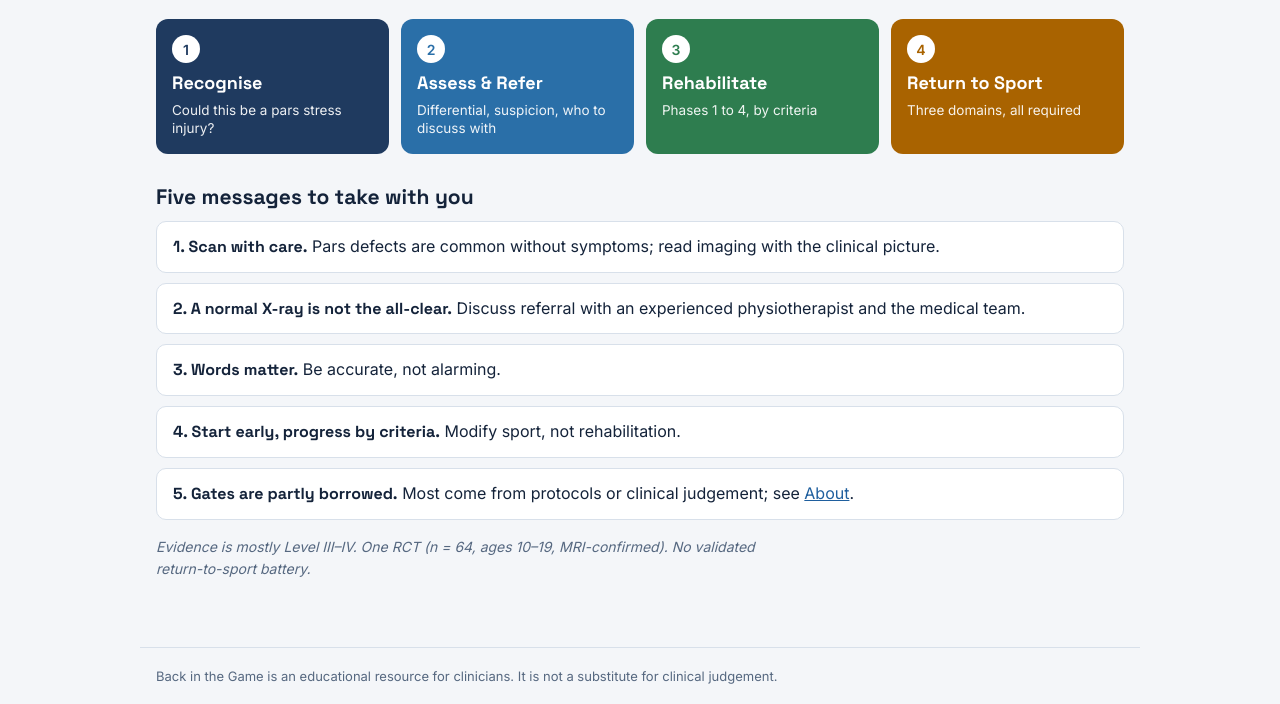
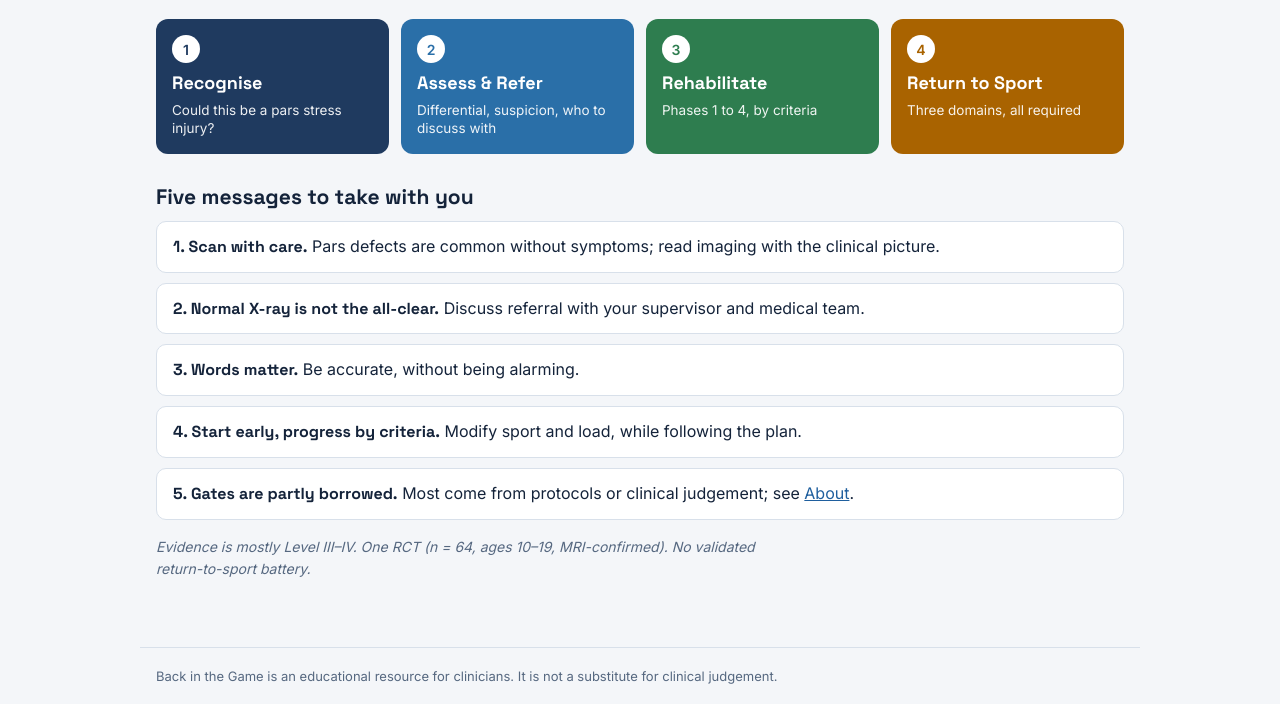
Before and after one commit to kanecousins/Back-In-The-Game-, a plain HTML site: page index.html in a window 1280 px wide. Shown: the part 221-925 px from the top of the page. Drawn offline with Linux system fonts and the light colour scheme.

Commit message:
Update the five key messages on the home page
Co-Authored-By: Claude Opus 5.5 <noreply@anthropic.com>
Claude-Session: https://claude.ai/code/session_01BosYQWU7KBfHmUpwv8zkF3

```diff
--- a/index.html
+++ b/index.html
@@ -44,11 +44,12 @@
             picture.
           </li>
           <li>
-            <b>2. A normal X-ray is not the all-clear.</b> Discuss referral with an experienced
-            physiotherapist and the medical team.
+            <b>2. Normal X-ray is not the all-clear.</b> Discuss referral with your supervisor and medical team.
           </li>
-          <li><b>3. Words matter.</b> Be accurate, not alarming.</li>
-          <li><b>4. Start early, progress by criteria.</b> Modify sport, not rehabilitation.</li>
+          <li><b>3. Words matter.</b> Be accurate, without being alarming.</li>
+          <li>
+            <b>4. Start early, progress by criteria.</b> Modify sport and load, while following the plan.
+          </li>
           <li>
             <b>5. Gates are partly borrowed.</b> Most come from protocols or clinical judgement; see
             <a href="about.html">About</a>.
```
